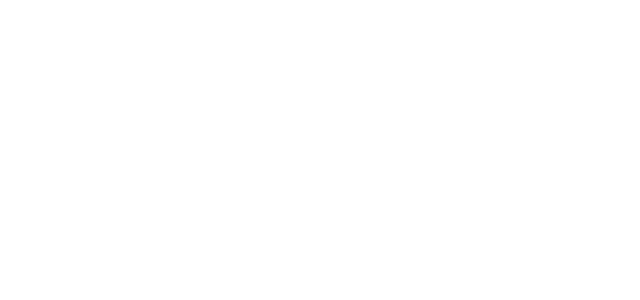
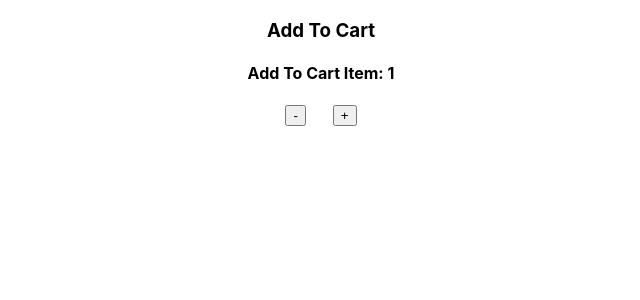
Before and after one commit to Shourov98hassan/react-simple-add-to-cart, a React (Create React App) app: page / in a window 1280 px wide. Shown: the top 300 px of the page, without its empty margins (319-959 px from the left). Built offline with nearby package versions, Linux system fonts and the light colour scheme.

Commit message:
add to cart functionality added

```diff
--- a/src/App.js
+++ b/src/App.js
@@ -1,9 +1,11 @@
 import logo from './logo.svg';
 import './App.css';
+import Cart from './components/Cart/Cart';
 
 function App() {
   return (
     <div className="App">
+      <Cart></Cart>
 
     </div>
   );
--- a/src/components/Cart/Cart.js
+++ b/src/components/Cart/Cart.js
@@ -1,9 +1,34 @@
-import React from 'react';
+import React, { useState } from 'react';
 
 const Cart = () => {
+    const [cart,setCart] = useState(1);
+
+    const cartDecrease = () =>{
+        const cartMinus = cart - 1;
+        setCart(cartMinus);
+        if(cartMinus==0){
+            alert("you have to select at least one item!");
+            setCart(cart);
+        }
+    };
+
+    const cartIncrease =()=>{
+        const cartPlus = cart + 1;
+        setCart(cartPlus);
+        if(cartPlus==6){
+            alert("you can't select more than 5 items!!");
+            setCart(cart);
+        }
+    }
     return (
         <div>
 
+<h3>Add To Cart</h3>
+            <h4>Add To Cart Item: {cart}</h4>
+            <div className="btn-item">
+            <button className='btn' onClick={cartDecrease}>-</button> &nbsp;&nbsp;&nbsp;&nbsp;&nbsp;
+            <button className='btn' onClick={cartIncrease}>+</button>
+            </div>
         </div>
     );
 };
```
